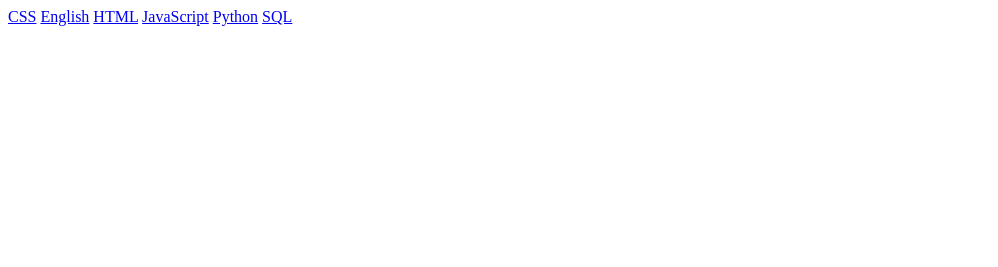
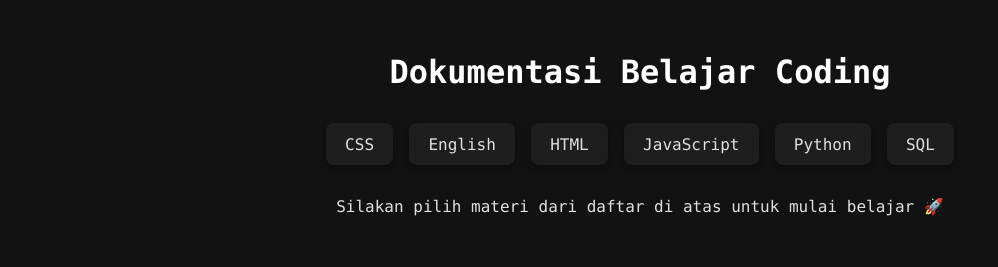
Before and after one commit to escfromnonsense/ajary, a plain HTML site: page index.html in a window 1280 px wide. Shown: the whole page, without its empty margins (0-998 px from the left). Drawn offline with Linux system fonts and the light colour scheme.

Commit message:
docs: memperbarui index.html

```diff
--- a/index.html
+++ b/index.html
@@ -1,6 +1,73 @@
+<!DOCTYPE html>
+<html lang="id">
+<head>
+  <meta charset="UTF-8">
+  <meta name="viewport" content="width=device-width, initial-scale=1.0">
+  <title>Dokumentasi Belajar Coding</title>
+  <link rel="icon" href="images/logo.png" type="image/png">
+  <style>
+    body {
+      font-family: "Fira Code", "Consolas", monospace;
+      background-color: #121212;
+      color: #e0e0e0;
+      margin: 0;
+      padding: 2rem;
+    }
+
+    /* Kontainer tengah */
+    .container {
+      max-width: 800px;
+      margin: 0 auto;
+      text-align: center;
+    }
+
+    h1 {
+      margin-bottom: 2rem;
+      color: #ffffff;
+    }
+
+    /* Link navigasi */
+    .nav-links {
+      display: flex;
+      flex-wrap: wrap;
+      justify-content: center;
+      gap: 1rem;
+      margin: 2rem 0;
+    }
+
+    .nav-links a {
+      display: inline-block;
+      color: #e0e0e0;
+      background: #1e1e1e;
+      padding: 0.7rem 1.2rem;
+      border-radius: 8px;
+      text-decoration: none;
+      font-size: 1rem;
+      transition: all 0.3s;
+      box-shadow: 0 2px 6px rgba(0,0,0,0.4);
+    }
+
+    .nav-links a:hover {
+      background: #2c2c2c;
+      color: #64b5f6;
+      transform: translateY(-2px);
+    }
+  </style>
+</head>
+<body>
+  <div class="container">
+    <h1>Dokumentasi Belajar Coding</h1>
+
+    <div class="nav-links">
       <a href="css/css.html">CSS</a>
       <a href="english/english.html">English</a>
       <a href="html/html.html">HTML</a>
       <a href="javascript/javascript.html">JavaScript</a>
       <a href="python/python.html">Python</a>
       <a href="sql/sql.html">SQL</a>
+    </div>
+
+    <p>Silakan pilih materi dari daftar di atas untuk mulai belajar 🚀</p>
+  </div>
+</body>
+</html>
```
Also changed, not shown: images/logo.png (added). Lines whose indentation alone changed are shown as unchanged.
